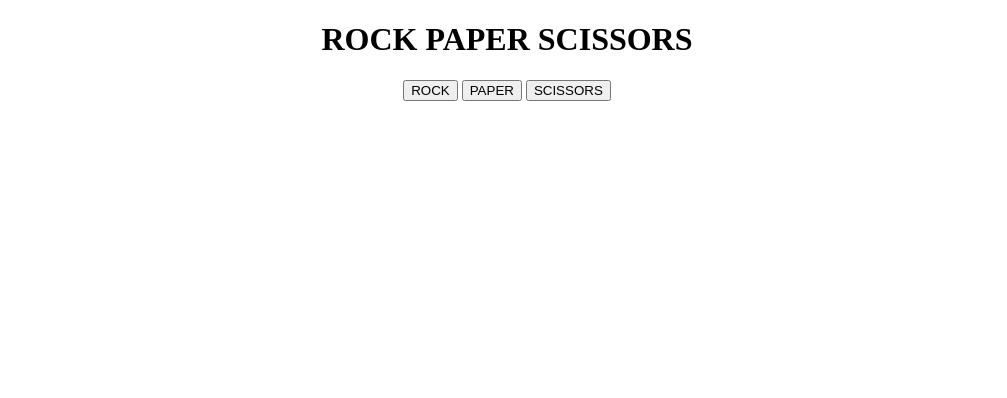
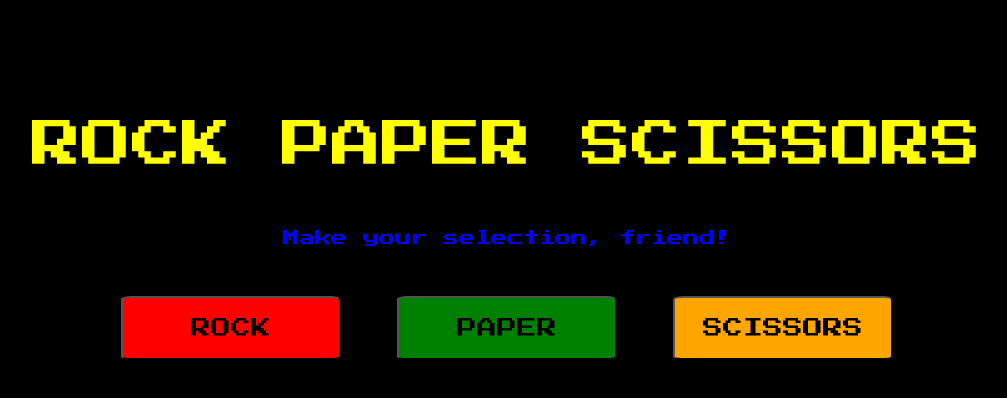
Before and after one commit to andymoday/rock-paper-scissors-UI, a plain HTML site: page index.html in a window 1280 px wide. Shown: the whole page, without its empty margins (133-1140 px from the left). Drawn offline with Linux system fonts and the light colour scheme.

Commit message:
added CSS sheet for design

```diff
--- a/index.html
+++ b/index.html
@@ -1,20 +1,27 @@
 <!DOCTYPE html>
     <head>
+        <meta charset="utf-8">
+        <title>Rock Paper Scissors</title>
+        <link href="style.css" rel="stylesheet">
+        <link rel="preconnect" href="https://fonts.gstatic.com">
+        <link href="https://fonts.googleapis.com/css2?family=Press+Start+2P&display=swap" rel="stylesheet">
     </head>
 
-    <body style="text-align: center;">
+    <body>
 
-        <h1 id="heading" style="text-align: center;">
+        <h1 id="heading">
             ROCK PAPER SCISSORS
         </h1>
-
-        <section id="button-row" style="display: inline-block;">
-            <button id="rock">ROCK</button>
-            <button id="paper">PAPER</button>
-            <button id="scissors">SCISSORS</button>
+        <h2 id="welcome">
+            Make your selection, friend!
+        </h2>
+        <section class="button-row">
+            <button class="button" id="rock">ROCK</button>
+            <button class="button" id="paper">PAPER</button>
+            <button class="button" id="scissors">SCISSORS</button>
         </section>
 
-        <section id="container" style="margin-top: 50px">
+        <section id="container">
         </section>
 
     </body>
@@ -84,7 +91,9 @@
         const buttons = document.querySelectorAll('button');
         const container = document.querySelector('#container');
         const result = document.createElement('div');
+        result.setAttribute('id', 'result');
         const score = document.createElement('div');
+        score.setAttribute('id', 'score');
         const endGame = document.createElement('h1');
         endGame.setAttribute('id', 'endGame');//so we can look up element to remove if it exists from a previous game
 
--- /dev/null
+++ b/style.css
@@ -0,0 +1,117 @@
+/* http://meyerweb.com/eric/tools/css/reset/
+   v2.0 | 20110126
+   License: none (public domain)
+*/
+
+html, body, div, span, applet, object, iframe,
+h1, h2, h3, h4, h5, h6, p, blockquote, pre,
+a, abbr, acronym, address, big, cite, code,
+del, dfn, em, img, ins, kbd, q, s, samp,
+small, strike, strong, sub, sup, tt, var,
+b, u, i, center,
+dl, dt, dd, ol, ul, li,
+fieldset, form, label, legend,
+table, caption, tbody, tfoot, thead, tr, th, td,
+article, aside, canvas, details, embed,
+figure, figcaption, footer, header, hgroup,
+menu, nav, output, ruby, section, summary,
+time, mark, audio, video {
+	margin: 0;
+	padding: 0;
+	border: 0;
+	font-size: 100%;
+	font: inherit;
+	vertical-align: baseline;
+}
+/* HTML5 display-role reset for older browsers */
+article, aside, details, figcaption, figure,
+footer, header, hgroup, menu, nav, section {
+	display: block;
+}
+body {
+	line-height: 1;
+}
+ol, ul {
+	list-style: none;
+}
+blockquote, q {
+	quotes: none;
+}
+blockquote:before, blockquote:after,
+q:before, q:after {
+	content: '';
+	content: none;
+}
+table {
+	border-collapse: collapse;
+	border-spacing: 0;
+}
+/*===================================END OF RESET=============================================*/
+
+
+
+body {
+    background: #000;
+    text-align: center;
+    font-family: 'Press Start 2P';
+
+}
+#heading {
+    margin: 120px 30px 60px 30px;
+    text-align: center;
+    font-size: 50px;
+    color: yellow;
+}
+#welcome {
+    color: blue;
+    margin-bottom: 50px;
+}
+.button-row {
+    display: inline-block;
+}
+.button {
+    padding: 20px;
+    margin: 0 20px 0 20px;
+    font-family: 'Press Start 2P';
+    font-size: 20px;
+    border-radius: 5%;
+    width: 220px;
+    color:#000;
+}
+#rock {
+    background: red;
+}
+#paper {
+    background: green;
+}
+#scissors {
+    background: orange;
+}
+#rock:hover {
+    background: #000;
+    color: red
+}
+#paper:hover  {
+    background: #000;
+    color: green;
+}
+#scissors:hover  {
+    background: #000;
+    color: orange;
+}
+
+#container {
+    margin-top: 50px;
+    color: yellow;
+}
+#endGame {
+    margin-top: 20px;
+    font-size: 30px;
+}
+#score {
+    margin-top: 10px;
+    color: blue;
+}
+#result {
+    font-size: 25px;
+}
```
